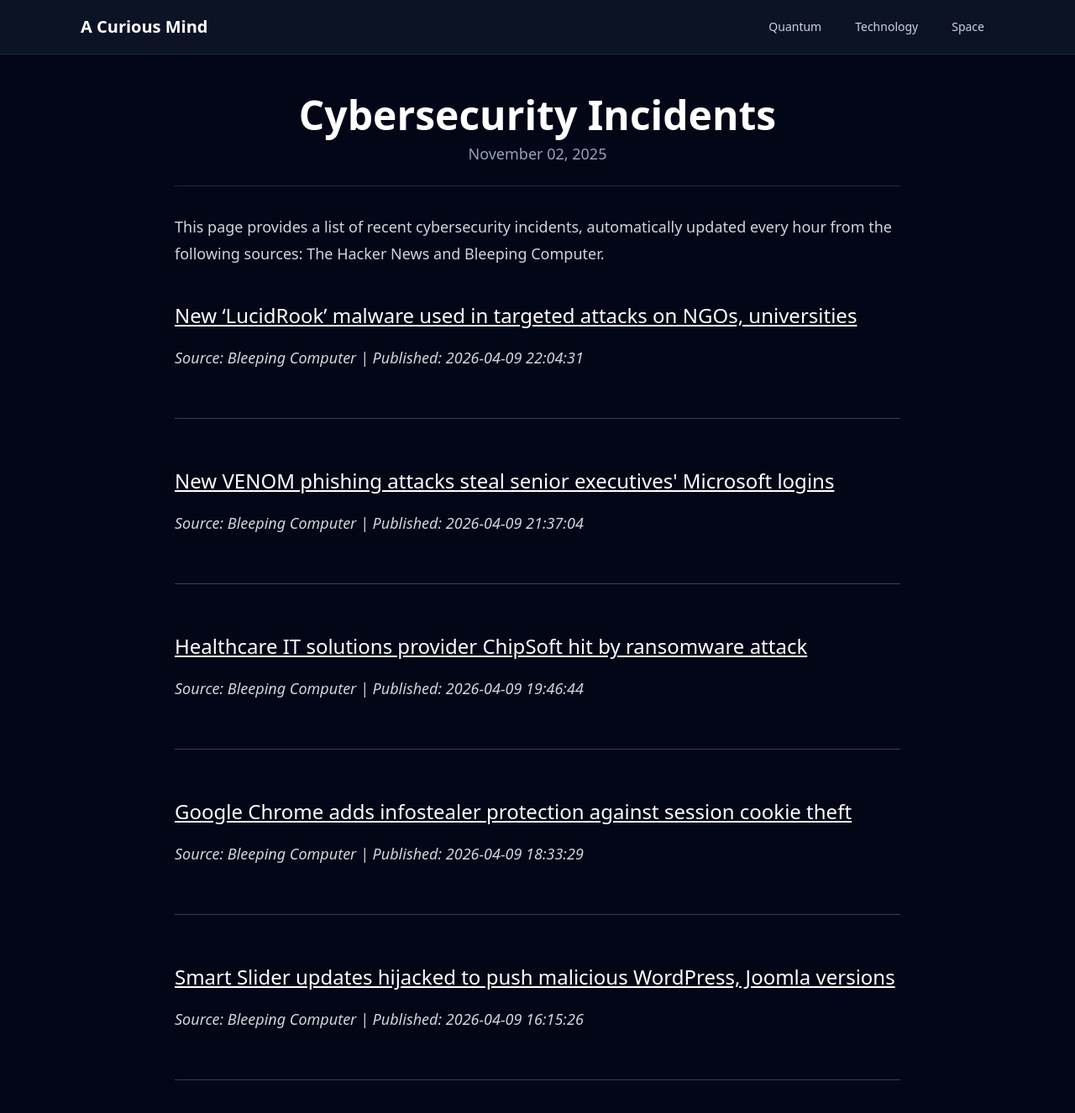
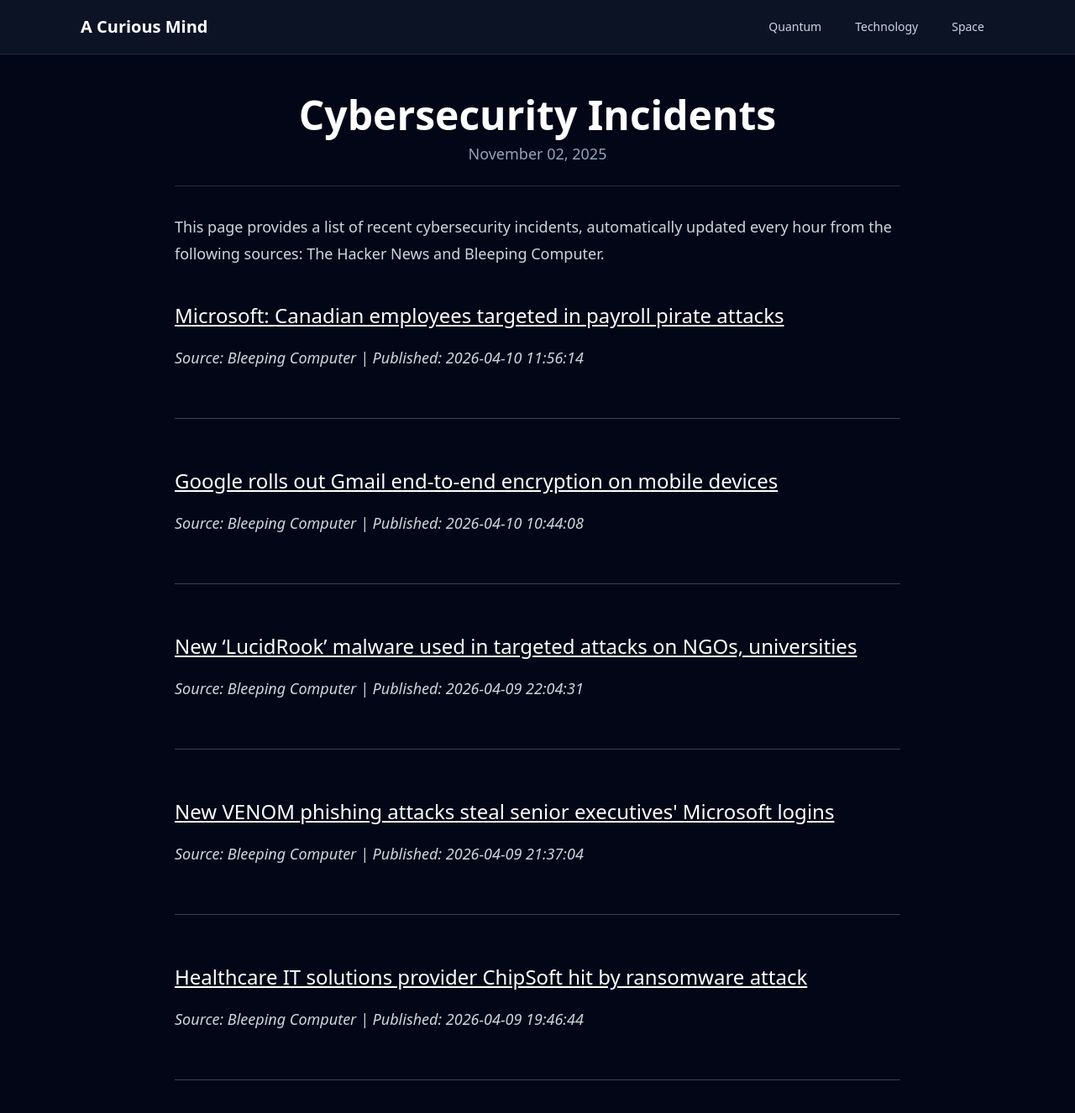
Before and after one commit to onehl7/onehl7.github.io, a Jekyll site: the page built from _posts/2025-11-02-cybersecurity-incidents.md, in a window 1280 px wide and 1400 px high. Shown: the top 1326 px of the window at 84% size. Built offline with Jekyll 4.4.1, drawn with Linux system fonts in a browser that asks for light colours; nearby versions of some CDN libraries.

Commit message:
Update news data

```diff
--- a/_data/news.json
+++ b/_data/news.json
@@ -1,4 +1,16 @@
 [
+  {
+    "source": "Bleeping Computer",
+    "title": "Microsoft: Canadian employees targeted in payroll pirate attacks",
+    "link": "https://www.bleepingcomputer.com/news/microsoft/microsoft-canadian-employees-targeted-in-payroll-pirate-attacks/",
+    "published": "2026-04-10 11:56:14"
+  },
+  {
+    "source": "Bleeping Computer",
+    "title": "Google rolls out Gmail end-to-end encryption on mobile devices",
+    "link": "https://www.bleepingcomputer.com/news/google/google-rolls-out-gmail-end-to-end-encryption-on-mobile-devices/",
+    "published": "2026-04-10 10:44:08"
+  },
   {
     "source": "Bleeping Computer",
     "title": "New \u2018LucidRook\u2019 malware used in targeted attacks on NGOs, universities",
@@ -16,17 +28,5 @@
     "title": "Healthcare IT solutions provider ChipSoft hit by ransomware attack",
     "link": "https://www.bleepingcomputer.com/news/security/healthcare-it-solutions-provider-chipsoft-hit-by-ransomware-attack/",
     "published": "2026-04-09 19:46:44"
-  },
-  {
-    "source": "Bleeping Computer",
-    "title": "Google Chrome adds infostealer protection against session cookie theft",
-    "link": "https://www.bleepingcomputer.com/news/security/google-chrome-adds-infostealer-protection-against-session-cookie-theft/",
-    "published": "2026-04-09 18:33:29"
-  },
-  {
-    "source": "Bleeping Computer",
-    "title": "Smart Slider updates hijacked to push malicious WordPress, Joomla versions",
-    "link": "https://www.bleepingcomputer.com/news/security/smart-slider-updates-hijacked-to-push-malicious-wordpress-joomla-versions/",
-    "published": "2026-04-09 16:15:26"
   }
 ]
```
